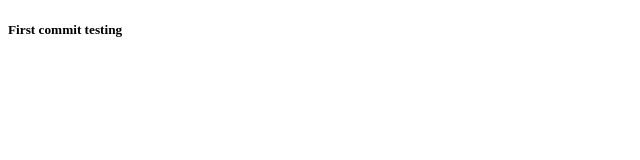
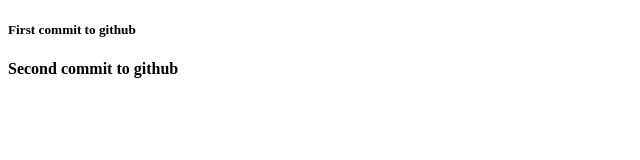
Before and after one commit to zaizuomo/TestGit, a plain HTML site: page index.html in a window 1280 px wide. Shown: the whole page, without its empty margins (0-640 px from the left). Drawn offline with Linux system fonts and the light colour scheme.

Commit message:
Second commit

```diff
--- a/index.html
+++ b/index.html
@@ -4,6 +4,7 @@
 	<title>First commits</title>
 </head>
 <body>
-	<h5>First commit testing</h5>
+	<h5>First commit to github</h5>
+	<h4>Second commit to github</h4>
 </body>
 </html>
```
Also changed, not shown: 1 other file.
